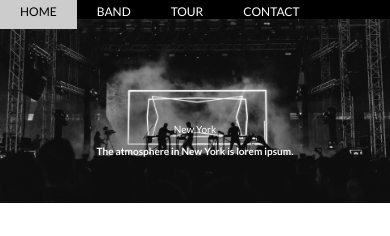
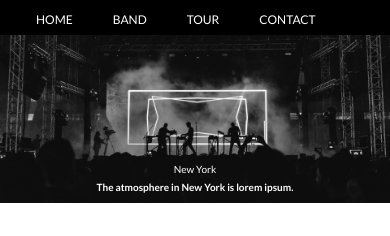
Before and after one commit to luizmourareges/luizmourareges.github.io, a plain HTML site: page index.html in a window 390 px wide. Shown: the top 236 px of the page. Drawn offline with Linux system fonts and the light colour scheme.

Commit message:
att responsive

```diff
--- a/css/home.css
+++ b/css/home.css
@@ -30,6 +30,7 @@
 @media (max-width: 430px) {
     .home h1, .home p {
         font-size: 10px;
-        margin-bottom: 10px;
+        top: -40px;
+        margin-bottom: 6px;
     }
 }
--- a/css/menu.css
+++ b/css/menu.css
@@ -49,9 +49,11 @@
 @media (max-width: 430px) {
     .menu-nav a {
         font-size: 12px;
-        padding: 10px 20px;
     }
     .menu-search {
         display: none;
     }
+    .menu-nav ul {
+        padding: 8px 16px;
+    }
 }
```
